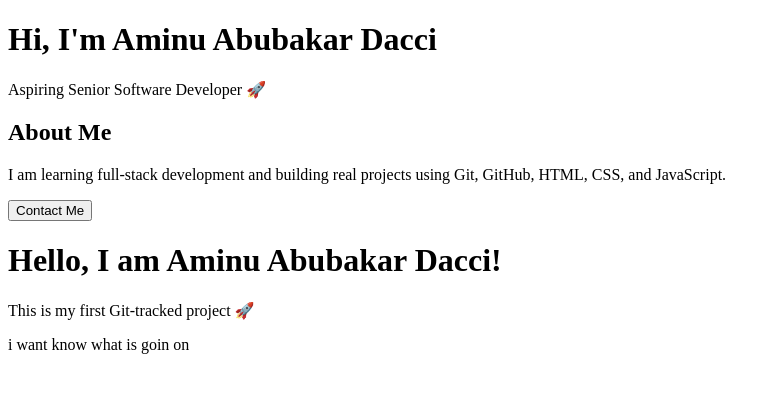
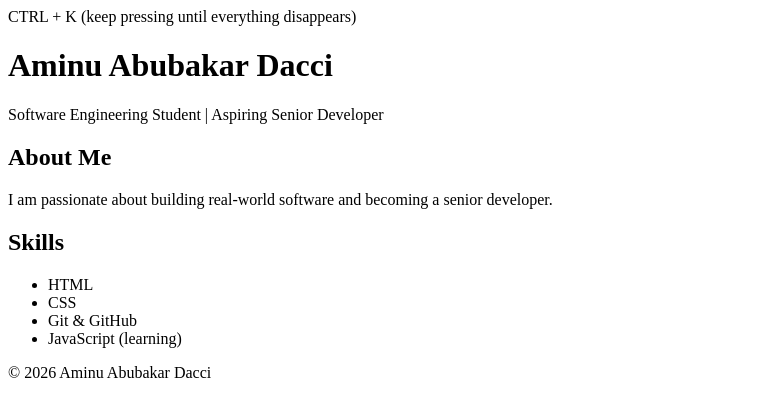
Before and after one commit to AA-DACCI/my-website, a plain HTML site: page index.html in a window 1280 px wide. Shown: the whole page, without its empty margins (0-776 px from the left). Drawn offline with Linux system fonts and the light colour scheme.

Commit message:
Fix HTML structure and clean portfolio

```diff
--- a/index.html
+++ b/index.html
@@ -1,33 +1,276 @@
+CTRL + K (keep pressing until everything disappears)
+
+
+
+
+
+
+
+
+
+
+
+
+
+
+
+
+
+
+
+
+
+
+
+
+
+
+
+
+
+
+
+
+
+
+
+
+
+
+
+
+
+
+
+
+
+
+
+
+
+
+
+
+
+
+
+
+
+
+
+
+
+
+
+
+
+
+
+
+
+
+
+
+
+
+
+
+
+
+
+
+
+
+
+
+
+
+
+
+
+
+
+
+
+
+
+
+
+
+
+
+
+
+
+
+
+
+
+
+
+
+
+
+
+
+
+
+
+
+
+
+
+
+
+
+
+
+
+
+
+
+
+
+
+
+
+
+
+
+
+
+
+
+
+
+
+
+
+
+
+
+
+
+
+
+
+
+
+
+
+
+
+
+
+
+
+
+
+
+
+
+
+
+
+
+
+
+
+
+
+
+
+
+
+
+
+
+
+
+
+
+
+
+
+
+
+
+
+
+
+
+
+
+
+
+
+
+
+
+
+
+
+
+
+
+
+
+
+
+
+
+
+
+
+
+
+
+
+
+
+
+
+
+
+
+
+
+
+
+
+
+
 <!DOCTYPE html>
 <html>
 <head>
-    <title>Aminu Website</title>
+    <title>Aminu Portfolio</title>
     <link rel="stylesheet" href="style.css">
 </head>
 <body>
 
-    <div class="container">
-        <h1>Hi, I'm Aminu Abubakar Dacci</h1>
-        <p class="subtitle">Aspiring Senior Software Developer 🚀</p>
+    <header>
+        <h1>Aminu Abubakar Dacci</h1>
+        <p>Software Engineering Student | Aspiring Senior Developer</p>
+    </header>
 
+    <section>
         <h2>About Me</h2>
-        <p>
-            I am learning full-stack development and building real projects using Git, GitHub, HTML, CSS,
-and JavaScript.
-        </p>
+        <p>I am passionate about building real-world software and becoming a senior developer.</p>
+    </section>
 
-        <button>Contact Me</button>
-    </div>
+    <section>
+        <h2>Skills</h2>
+        <ul>
+            <li>HTML</li>
+            <li>CSS</li>
+            <li>Git & GitHub</li>
+            <li>JavaScript (learning)</li>
+        </ul>
+    </section>
+
+    <footer>
+        <p>© 2026 Aminu Abubakar Dacci</p>
+    </footer>
 
 </body>
-</html><!DOCTYPE html>
-<html>
-  <head>
-    <title>My First Website</title>
-  </head>
-  <body>
-    <h1>Hello, I am Aminu Abubakar Dacci!</h1>
-    <p>This is my first Git-tracked project 🚀</p>
-    <p>  i want know what is goin on</p>
-  </body>
 </html>
```
